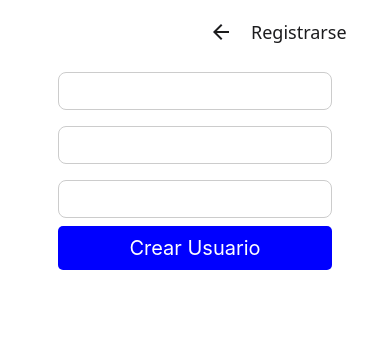
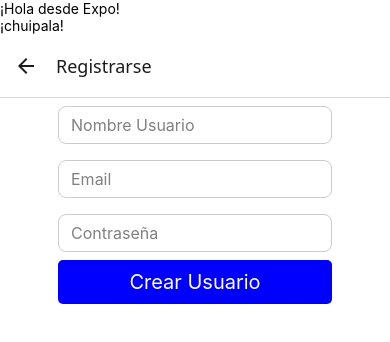
Before and after one commit to Fernando-Bonilla/EcoChallenge, a React Native app: screen /Register in a window 390 px wide. Shown: the top 342 px of the page. Built offline with nearby package versions, Linux system fonts and the light colour scheme.

Commit message:
Metida de mano a full

```diff
--- a/App.js
+++ b/App.js
@@ -1,12 +1,24 @@
+import React from 'react';
 import { StatusBar } from 'expo-status-bar';
 import { StyleSheet, Text, View } from 'react-native';
 
-import { RootStack } from './src/routes/RootStack';
+import RootStack from './src/routes/RootStack';
+
+
+console.log("Renderiza App.js", App);
 
 export default function App() {
   return (
+    /* <>
+
+      <StatusBar style="auto" />
+      <RootStack/>
+
+    </> */
+
     <View style={styles.container}>
-      {/* <Text>¡Hola desde Expo!</Text>       */}
+      <Text>¡Hola desde Expo!</Text>
+      <Text>¡chuipala!</Text>
       <RootStack/>
       <StatusBar style="auto" />
     </View>
@@ -17,7 +29,7 @@ const styles = StyleSheet.create({
   container: {
     flex: 1,
     backgroundColor: '#fff',
-    alignItems: 'center',
+    // alignItems: 'center',
     justifyContent: 'center',
   },
 });
--- a/package.json
+++ b/package.json
@@ -13,6 +13,7 @@
     "@react-native-async-storage/async-storage": "2.1.2",
     "@react-navigation/native": "^7.1.11",
     "@react-navigation/native-stack": "^7.3.16",
+    "@react-navigation/stack": "^7.3.4",
     "expo": "~53.0.11",
     "expo-status-bar": "~2.2.3",
     "react": "19.0.0",
--- a/src/components/Button/Button.js
+++ b/src/components/Button/Button.js
@@ -2,10 +2,24 @@ import React from "react";
 import { View, TouchableOpacity, Text } from "react-native";
 import styles from "./Button.styles";
 
-export const Button = (props) => {
+const Button = (props) => {
 
     return(
-        <TouchableOpacity style={[styles.button,
+        <TouchableOpacity style={styles.button}
+            onPress={props.customPress}>
+                <View style={styles.view}>
+                    <Text style={styles.text}>
+                        {props.title}
+                    </Text>
+                </View>
+        </TouchableOpacity>
+    );
+
+}
+
+export default Button;
+
+{/* <TouchableOpacity style={[styles.button,
             {backgroundColor: props.btnColor}]}
             onPress={props.customPress}>
                 <View style={styles.view}>
@@ -13,8 +27,4 @@ export const Button = (props) => {
                         {props.title}
                     </Text>
                 </View>
-        </TouchableOpacity>
-
-    );
-
-}
+        </TouchableOpacity> */}
--- a/src/components/InputText/InputText.js
+++ b/src/components/InputText/InputText.js
@@ -1,20 +1,22 @@
 import React from "react";
-import {stylesheet, TextInput, View} from "react-native";
+import { TextInput, View } from "react-native";
 import styles from "./InputText.styles";
 
-export const InputText = (props) => {
-    return(
+const InputText = (props) => {
+    return (
         <View style={styles.container}>
             <TextInput
                 style={styles.input}
                 maxLength={props.maxLength}
                 minLength={props.minLength}
                 onChangeText={props.onChangeText}
-                placeholder={props.placeholder}
+                placeholder={props.placeHolder}
                 placeholderTextColor="grey"
                 secureTextEntry={props.secureTextEntry}
-                value={props.value}>
-            </TextInput>
+                value={props.value}
+            />
         </View>
-    )
-}
+    );
+};
+
+export default InputText;
--- a/src/routes/RootStack.js
+++ b/src/routes/RootStack.js
@@ -1,15 +1,17 @@
 import React from "react";
 import { createNativeStackNavigator } from "@react-navigation/native-stack";
+import { createStackNavigator } from '@react-navigation/stack';
 import { NavigationContainer } from "@react-navigation/native";
 
-import { LoginRegister } from "../screens/LoginRegister/LoginRegister";
-import { Login } from "../screens/Login/Login";
-import { Register } from "../screens/Register/Register";
-import { Home } from "../screens/Home/Home";
+import LoginRegister from "../screens/LoginRegister/LoginRegister";
+import Login from "../screens/Login/Login";
+import Register from "../screens/Register/Register";
+import Home from "../screens/Home/Home";
 
-const Stack = createNativeStackNavigator();
+//const Stack = createNativeStackNavigator();
+const Stack = createStackNavigator();
 
-export const RootStack = () => {
+const RootStack = () => {
     return(
         <NavigationContainer>
             <Stack.Navigator initialRouteName="LoginRegister">
@@ -38,3 +40,5 @@ export const RootStack = () => {
         </NavigationContainer>
     );
 };
+
+export default RootStack;
--- a/src/screens/Home/Home.js
+++ b/src/screens/Home/Home.js
@@ -2,14 +2,16 @@ import React from "react";
 import { View, Text } from "react-native-web";
 
 
-export const Home = (navigation) => {
+const Home = ({navigation}) => {
 
     return(
         <View>
             <Text>
-                Home Screen
+
             </Text>
         </View>
     );
 
 }
+
+export default Home;
--- a/src/screens/LoginRegister/LoginRegister.js
+++ b/src/screens/LoginRegister/LoginRegister.js
@@ -1,11 +1,11 @@
 import React from "react";
 import { View, Text } from "react-native";
 
-import { Button } from "../../components/Button/Button";
+import Button from "../../components/Button/Button";
 
 import styles from "./LoginRegister.styles";
 
-export const LoginRegister = ({navigation}) => {
+const LoginRegister = ({navigation}) => {
 
     return(
         <View style={styles.view}>
@@ -23,3 +23,5 @@ export const LoginRegister = ({navigation}) => {
     );
 
 }
+
+export default LoginRegister;
--- a/src/screens/LoginRegister/LoginRegister.styles.js
+++ b/src/screens/LoginRegister/LoginRegister.styles.js
@@ -2,7 +2,9 @@ import { StyleSheet } from "react-native";
 
 const styles = StyleSheet.create({
     view: {
-        justifyContent: "center",
+        paddingTop: 20,
+        flex: 1,
+        justifyContent: "flex-start",
         alignItems: "center",
         backgroundColor: "#fff"
     }
--- a/src/screens/Register/Register.js
+++ b/src/screens/Register/Register.js
@@ -1,14 +1,14 @@
 import React from "react";
 import { View, Alert, KeyboardAvoidingView } from "react-native";
 import AsyncStorage from '@react-native-async-storage/async-storage';
+import { useState } from "react";
 
-import { useState } from "react";
-import { Button } from "../../components/Button/Button";
-import { InputText } from "../../components/InputText/InputText";
+import Button from "../../components/Button/Button";
+import InputText from "../../components/InputText/InputText";
 
 import styles from "./Register.styles";
 
-export const Register = (navigation) => {
+const Register = ({navigation}) => {
 
     const [userName , setUserName] = useState("");
     const [email, setEmail] = useState("");
@@ -53,7 +53,7 @@ export const Register = (navigation) => {
 
     return(
         <View style={styles.view}>
-            <KeyboardAvoidingView>
+            <KeyboardAvoidingView behavior="padding" style={{flex: 1}}>
                 <InputText
                     placeHolder="Nombre Usuario"
                     onChangeText={setUserName}
@@ -85,3 +85,5 @@ export const Register = (navigation) => {
     );
 
 };
+
+export default Register;
--- a/src/screens/Register/Register.styles.js
+++ b/src/screens/Register/Register.styles.js
@@ -2,6 +2,7 @@ import { StyleSheet } from "react-native";
 
 const styles = StyleSheet.create({
     view: {
+        flex: 1,
         justifyContent: "center",
         alignItems: "center",
         backgroundColor: "#fff"
```
Also changed, not shown: src/screens/Login/Login.js (+5 -3 lines), 1 other file (tests, documents, lock files or other folders).
